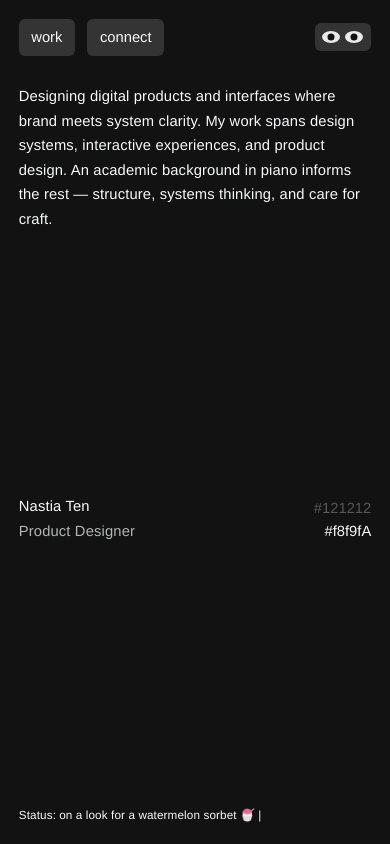
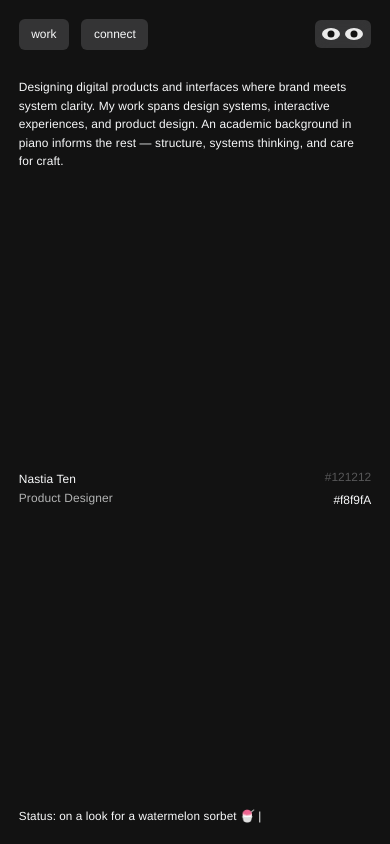
Before and after one commit to tenastia/Portfolio-2026, a Next.js app: page / in a window 390 px wide. Built offline with nearby package versions, Linux system fonts and the light colour scheme; a web font is replaced by a local one.

Commit message:
Revert body-md font size changes
Restores --text-body-md to 0.95625rem and --leading-body-md to 1.4875rem.
Removes mobile +5% override block entirely.

Co-Authored-By: Claude Sonnet 4.6 <noreply@anthropic.com>

```diff
--- a/src/app/globals.css
+++ b/src/app/globals.css
@@ -26,7 +26,7 @@
   --text-h3: 1.9375rem;
   --text-h4: 1.625rem;
   --text-h5: 1.375rem;
-  --text-body-md: 1.125rem;
+  --text-body-md: 0.95625rem;
   --text-body-sm: 0.9375rem;
   --text-caption: 0.8125rem;
   --text-button: 1.125rem;
@@ -35,7 +35,7 @@
   --text-call-out: 1.625rem;
 
   /* Line heights — rem */
-  --leading-body-md: 1.875rem;
+  --leading-body-md: 1.4875rem;
   --leading-body-sm: 1.5rem;
   --leading-body-lg: 2.125rem;
   --leading-h2: 3.6875rem;
@@ -114,13 +114,6 @@ body {
 }
 
 
-@media (max-width: 767px) {
-  :root {
-    --text-body-md: 1.18125rem;
-    --leading-body-md: 1.96875rem;
-  }
-}
-
 @keyframes marquee {
   0%   { transform: translateX(0); }
   100% { transform: translateX(-50%); }
```
